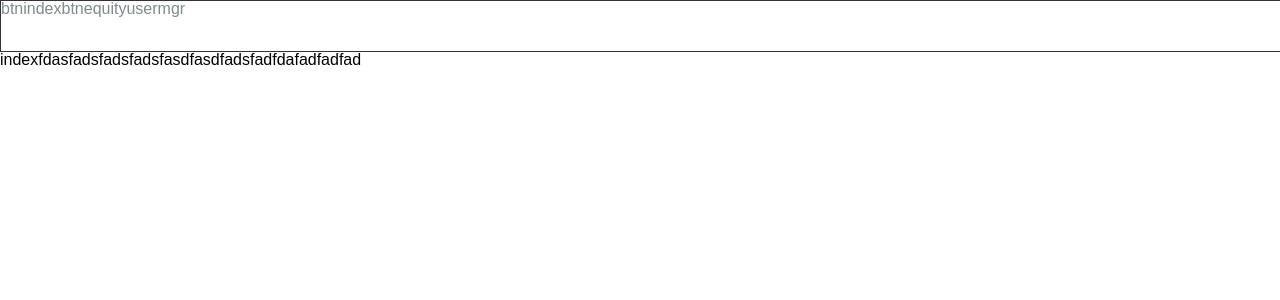
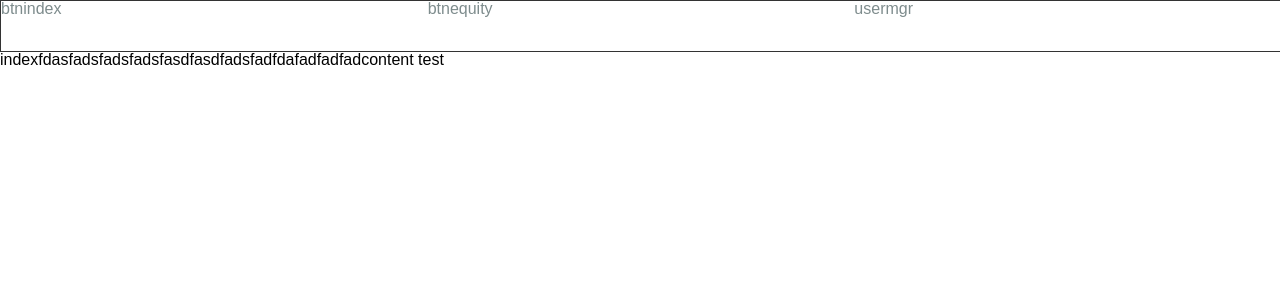
Before and after one commit to liguangge/investMgr, a Vue app: page /#/ in a window 1280 px wide. Shown: the top 300 px of the page. Built offline with nearby package versions, Linux system fonts and the light colour scheme.

Commit message:
动态传入菜单list初始化页面
动态传入菜单list初始化页面

```diff
--- a/src/App.vue
+++ b/src/App.vue
@@ -23,7 +23,7 @@
       </ul>
     </div>
     <transition :name="transitionName" mode="out-in">
-      <router-view class="viewclass"></router-view>
+      <router-view class="viewclass" :content="content"></router-view>
     </transition>
 
   </div>
@@ -42,7 +42,8 @@
     data () {
       return {
         transitionName: 'slide-left',
-        loading: false
+        loading: false,
+        content: 'content test'
       }
     },
     watch: {
@@ -53,6 +54,7 @@
           '/usermgr': 20
         }
         this.transitionName = routerMap[from.path] < routerMap[to.path] ? 'slide-left' : 'slide-right'
+        this.content = routerMap[from.path] < routerMap[to.path] ? 'slide-left' : 'slide-right'
       }
     },
     components: {}
@@ -65,7 +67,7 @@
         transform: rotate(360deg)
       }
 
-  @keyframes opa
+    @keyframes opa {
       12.0% {
         opacity: 0.80
       }
@@ -99,6 +101,7 @@
       91.0% {
         opacity: 0.87
       }
+    }
     .header
       positive: relative
       width: 100%
@@ -106,8 +109,9 @@
       display: flex
       border: 1px solid #333
       ul
-      positive:relative
-      display:flex
+        positive: relative
+        display: flex
+        width: 100%
         li
           flex: 1
       .quebec
--- a/src/components/index/index.vue
+++ b/src/components/index/index.vue
@@ -1,12 +1,20 @@
 <template>
   <div class="index">
-    indexfdasfadsfadsfadsfasdfasdfadsfadfdafadfadfad
+    indexfdasfadsfadsfadsfasdfasdfadsfadfdafadfadfad{{content}}
   </div>
 </template>
 
 <script type="text/ecmascript-6">
 
   export default {
+    props: {
+      content: {
+        type: Object,
+        default: function () {
+          return {content: 'hello'}
+        }
+      }
+    }
   }
 </script>
 
--- a/src/components/usermgr/usermgr.vue
+++ b/src/components/usermgr/usermgr.vue
@@ -1,12 +1,20 @@
 <template>
   <div class="usermgr">
-    usermgrdasfadsfadsfadsfasdfasdfadsfadfdafadfadfad
+    usermgrdasfadsfadsfadsfasdfasdfadsfadfdafadfadfad{{content}}
   </div>
 </template>
 
 <script type="text/ecmascript-6">
 
   export default {
+    props: {
+      content: {
+        type: Object,
+        default: function () {
+          return {content: 'hello'}
+        }
+      }
+    }
   }
 </script>
 
```
Lines whose indentation alone changed are shown as unchanged.
